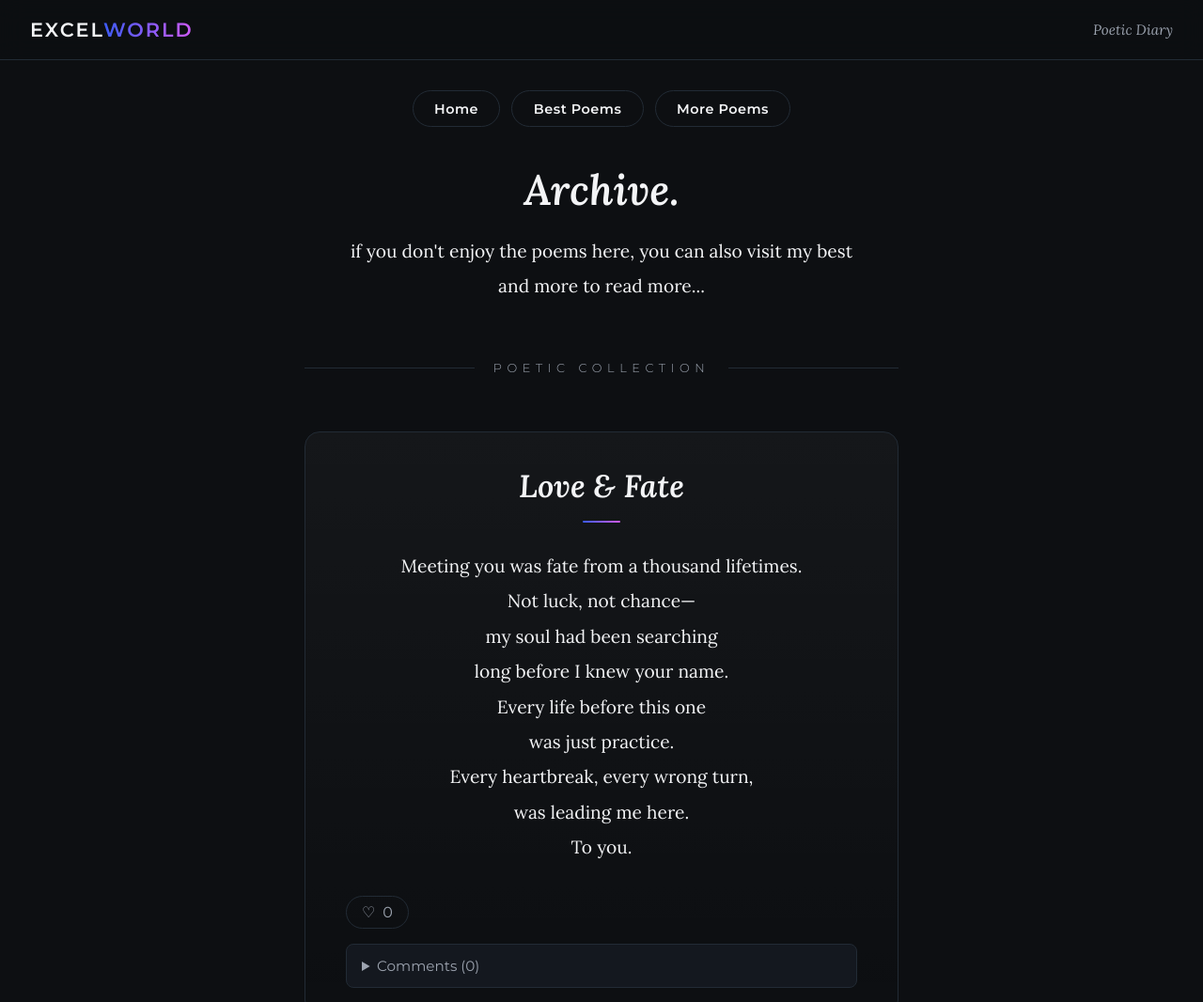
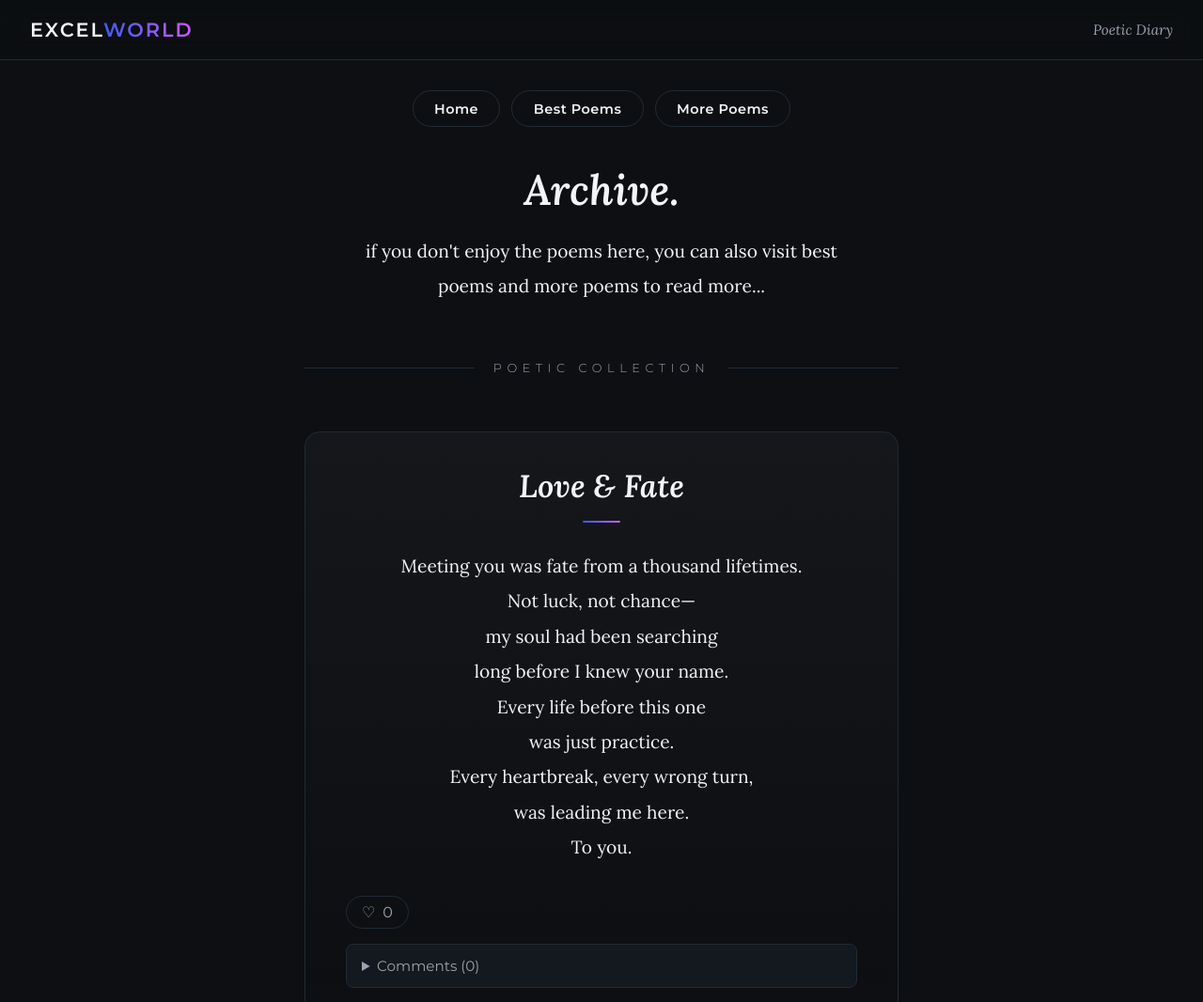
Before and after one commit to miracleorexcel-debug/Excelworld-, a plain HTML site: page archive.html in a window 1280 px wide. Shown: the top 1066 px of the page at 94% size. Drawn offline with Linux system fonts and the light colour scheme; no server answers.

Commit message:
Update archive.html

```diff
--- a/archive.html
+++ b/archive.html
@@ -27,7 +27,7 @@
 
         <section class="intro">
             <p class="intro-lead">Archive.</p>
-            <p class="intro-text"> if you don't enjoy the poems here, you can also visit my best and more to read more...</p>
+            <p class="intro-text"> if you don't enjoy the poems here, you can also visit best poems and more poems to read more...</p>
         </section>
 
         <div class="section-divider">Poetic Collection</div>
```
